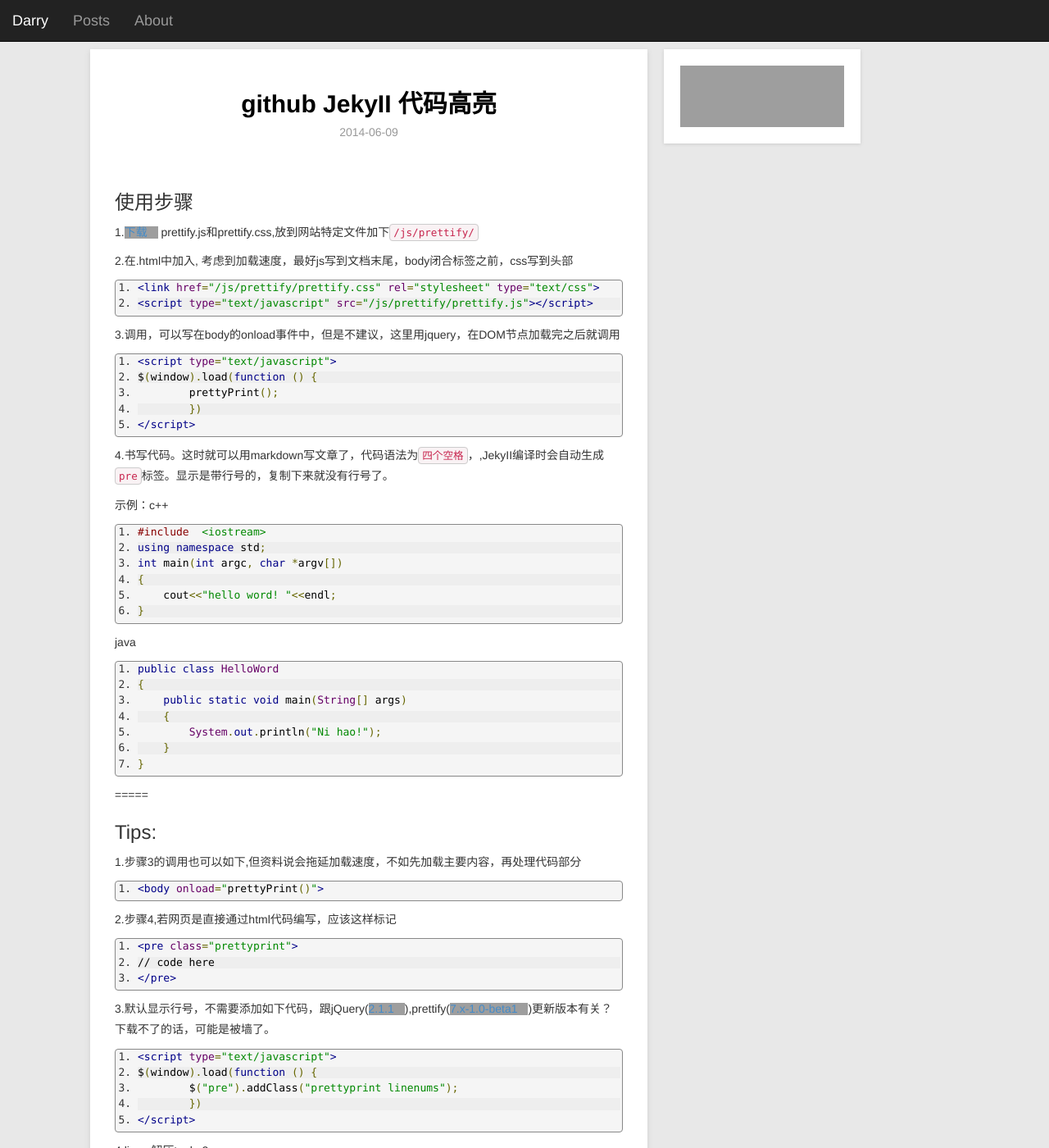
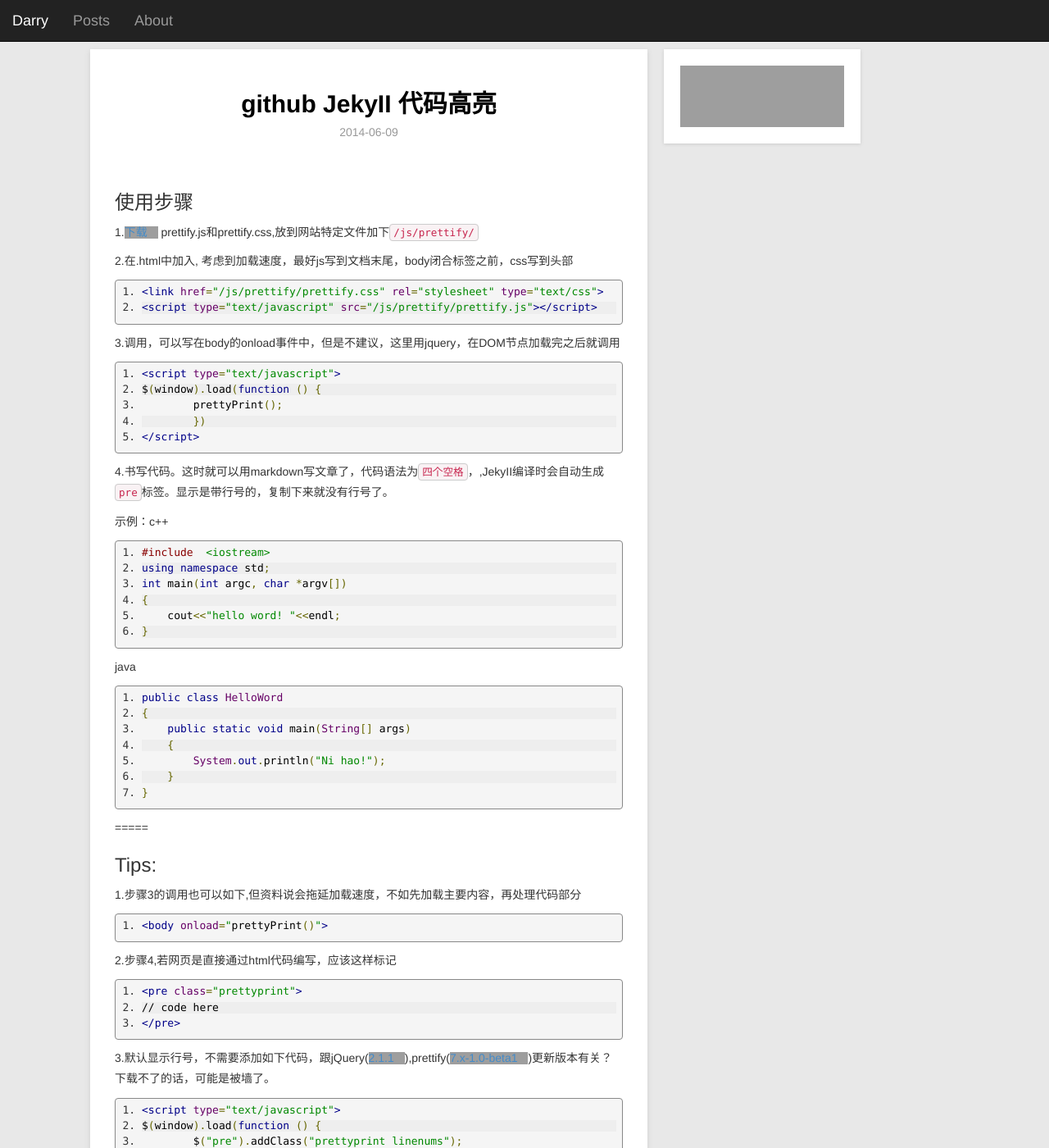
Before and after one commit to ldengjie/ldengjie.github.io, a Jekyll site: the page built from _posts/blog/2014-06-09-code-highlight.md, in a window 1280 px wide and 1400 px high. Shown: the whole window at 82% size. Built offline with Jekyll 4.4.1, drawn with Linux system fonts in a browser that asks for light colours; Markdown is read by kramdown in place of the engine named in the settings; comment, search, counter and statistics services are not loaded; some of the changed text lies outside the part shown; grey boxes are pictures that could not be loaded.

Commit message:
prettify

```diff
--- a/js/prettify/prettify.css
+++ b/js/prettify/prettify.css
@@ -1 +1 @@
-.pln{color:#000}@media screen{.str{color:#080}.kwd{color:#008}.com{color:#800}.typ{color:#606}.lit{color:#066}.pun,.opn,.clo{color:#660}.tag{color:#008}.atn{color:#606}.atv{color:#080}.dec,.var{color:#606}.fun{color:red}}@media print,projection{.str{color:#060}.kwd{color:#006;font-weight:bold}.com{color:#600;font-style:italic}.typ{color:#404;font-weight:bold}.lit{color:#044}.pun,.opn,.clo{color:#440}.tag{color:#006;font-weight:bold}.atn{color:#404}.atv{color:#060}}pre.prettyprint{padding:2px;border:1px solid #888}ol.linenums{margin-top:0;margin-bottom:0}li.L0,li.L1,li.L2,li.L3,li.L5,li.L6,li.L7,li.L8{list-style-type:none}li.L1,li.L3,li.L5,li.L7,li.L9{background:#eee}
+.pln{color:#000}@media screen{.str{color:#080}.kwd{color:#008}.com{color:#800}.typ{color:#606}.lit{color:#066}.pun,.opn,.clo{color:#660}.tag{color:#008}.atn{color:#606}.atv{color:#080}.dec,.var{color:#606}.fun{color:red}}@media print,projection{.str{color:#060}.kwd{color:#006;font-weight:bold}.com{color:#600;font-style:italic}.typ{color:#404;font-weight:bold}.lit{color:#044}.pun,.opn,.clo{color:#440}.tag{color:#006;font-weight:bold}.atn{color:#404}.atv{color:#060}}pre.prettyprint{padding:2px;border:1px solid #888}ol.linenums{padding:5px;margin-top:0;margin-bottom:0}li.L0,li.L1,li.L2,li.L3,li.L5,li.L6,li.L7,li.L8{list-style-type:none}li.L1,li.L3,li.L5,li.L7,li.L9{background:#eee}
```
Also changed, not shown: _posts/blog/2014-06-09-code-highlight.md (+1 -0 lines).
